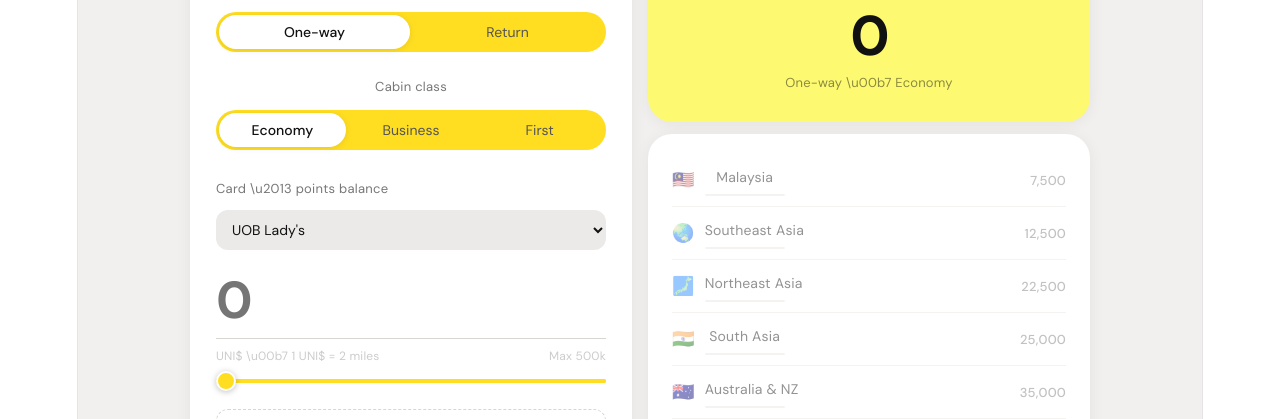
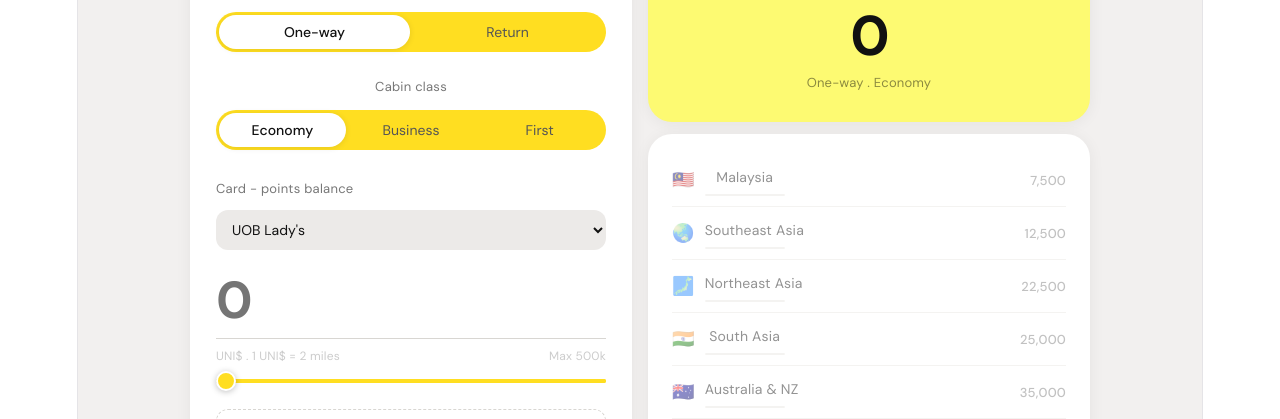
Before and after one commit to jamesliew/mileslah, a React (Vite) app: page / in a window 1280 px wide. Shown: the part 221-640 px from the top of the page. Built offline with nearby package versions, Linux system fonts and the light colour scheme.

Commit message:
fix unicode characters

```diff
--- a/src/App.jsx
+++ b/src/App.jsx
@@ -31,16 +31,16 @@ const DESTINATIONS = [
 const CARDS = [
   { id:"uob_ladies",   name:"UOB Lady's Card",             bank:"UOB",      mine:true,  bestMpd:4,   bestCat:"2 chosen categories",          localMpd:0.4, fxMpd:0.4,  fee:"S$194", feeWaive:true,  kfRatio:"1 UNI$ = 2 miles",        cap:"S$1,000/mth per category",        partners:"KrisFlyer, Asia Miles",                 perk:"Pick any 2 bonus categories per quarter",                  tag:"4mpd"    },
   { id:"uob_ppv",      name:"UOB Preferred Platinum Visa", bank:"UOB",      mine:true,  bestMpd:4,   bestCat:"Online & mobile contactless",   localMpd:0.4, fxMpd:0.4,  fee:"S$194", feeWaive:true,  kfRatio:"1 UNI$ = 2 miles",        cap:"S$600/mth mobile + S$600 online", partners:"KrisFlyer, Asia Miles",                 perk:"4 mpd just by tapping your phone to pay",                  tag:"4mpd"    },
-  { id:"citi_prestige",name:"Citi Prestige",               bank:"Citibank", mine:true,  bestMpd:2,   bestCat:"FCY / overseas",                localMpd:1.3, fxMpd:2.0,  fee:"S$652", feeWaive:false, kfRatio:"2.5 TYP = 1 mile",        cap:"Uncapped",                        partners:"11 programmes \u2013 all 3 alliances + IHG", perk:"80,000 TYP (32,000 miles) on annual fee payment",          tag:"premium" },
-  { id:"citi_rewards", name:"Citi Rewards",                bank:"Citibank", mine:true,  bestMpd:4,   bestCat:"Online shopping & contactless", localMpd:0.4, fxMpd:0.4,  fee:"S$194", feeWaive:true,  kfRatio:"2.5 TYP = 1 mile",        cap:"S$1,000/mth",                     partners:"11 programmes \u2013 widest in Singapore",   perk:"Same 4 mpd but transfers to 11 airlines vs UOB's 2",       tag:"4mpd"    },
-  { id:"dbs_wwmc",     name:"DBS Woman's World Mastercard",bank:"DBS",      mine:true,  bestMpd:4,   bestCat:"All online spend (any MCC)",    localMpd:0.4, fxMpd:1.2,  fee:"S$196", feeWaive:true,  kfRatio:"1 DBS Point = 2 miles",   cap:"S$1,000/mth",                     partners:"KrisFlyer, Asia Miles, Qantas",          perk:"Broadest online coverage \u2013 any merchant category counts", tag:"4mpd"    },
+  { id:"citi_prestige",name:"Citi Prestige",               bank:"Citibank", mine:true,  bestMpd:2,   bestCat:"FCY / overseas",                localMpd:1.3, fxMpd:2.0,  fee:"S$652", feeWaive:false, kfRatio:"2.5 TYP = 1 mile",        cap:"Uncapped",                        partners:"11 programmes - all 3 alliances + IHG", perk:"80,000 TYP (32,000 miles) on annual fee payment",          tag:"premium" },
+  { id:"citi_rewards", name:"Citi Rewards",                bank:"Citibank", mine:true,  bestMpd:4,   bestCat:"Online shopping & contactless", localMpd:0.4, fxMpd:0.4,  fee:"S$194", feeWaive:true,  kfRatio:"2.5 TYP = 1 mile",        cap:"S$1,000/mth",                     partners:"11 programmes - widest in Singapore",   perk:"Same 4 mpd but transfers to 11 airlines vs UOB's 2",       tag:"4mpd"    },
+  { id:"dbs_wwmc",     name:"DBS Woman's World Mastercard",bank:"DBS",      mine:true,  bestMpd:4,   bestCat:"All online spend (any MCC)",    localMpd:0.4, fxMpd:1.2,  fee:"S$196", feeWaive:true,  kfRatio:"1 DBS Point = 2 miles",   cap:"S$1,000/mth",                     partners:"KrisFlyer, Asia Miles, Qantas",          perk:"Broadest online coverage - any merchant category counts", tag:"4mpd"    },
   { id:"dbs_wplat",    name:"DBS Woman's Platinum",        bank:"DBS",      mine:true,  bestMpd:0.4, bestCat:"Base rate only",                localMpd:0.4, fxMpd:1.2,  fee:"S$30",  feeWaive:true,  kfRatio:"1 DBS Point = 2 miles",   cap:"Uncapped",                        partners:"KrisFlyer, Asia Miles, Qantas",          perk:"Keep to pool DBS Points with your Woman's World card",      tag:"base"    },
-  { id:"dbs_altitude", name:"DBS Altitude Visa",           bank:"DBS",      mine:false, bestMpd:6,   bestCat:"Airlines & hotels (Expedia)",  localMpd:1.3, fxMpd:2.2,  fee:"S$196", feeWaive:true,  kfRatio:"1 DBS Point = 2 miles",   cap:"Uncapped on local & overseas",    partners:"KrisFlyer, Asia Miles, Qantas",          perk:"DBS Points never expire \u2013 best for long-term accumulation", tag:"everyday"},
+  { id:"dbs_altitude", name:"DBS Altitude Visa",           bank:"DBS",      mine:false, bestMpd:6,   bestCat:"Airlines & hotels (Expedia)",  localMpd:1.3, fxMpd:2.2,  fee:"S$196", feeWaive:true,  kfRatio:"1 DBS Point = 2 miles",   cap:"Uncapped on local & overseas",    partners:"KrisFlyer, Asia Miles, Qantas",          perk:"DBS Points never expire - best for long-term accumulation", tag:"everyday"},
   { id:"uob_prvi",     name:"UOB PRVI Miles Visa",         bank:"UOB",      mine:false, bestMpd:3,   bestCat:"Regional (MY/TH/ID/VN)",       localMpd:1.4, fxMpd:2.4,  fee:"S$262", feeWaive:false, kfRatio:"1 UNI$ = 2 miles",        cap:"Uncapped",                        partners:"KrisFlyer, Asia Miles",                 perk:"Strong overseas rate; UNI$ pools with your Lady's & PPV",  tag:"overseas"},
   { id:"ocbc_voyage",  name:"OCBC Voyage",                 bank:"OCBC",     mine:false, bestMpd:2.3, bestCat:"FCY & overseas",               localMpd:1.6, fxMpd:2.3,  fee:"S$488", feeWaive:false, kfRatio:"1 VOYAGE = 1 KF mile",    cap:"Uncapped",                        partners:"KrisFlyer (no transfer fee)",            perk:"Highest local base rate in SG at 1.6 mpd; no transfer fee", tag:"local"   },
-  { id:"citi_premier", name:"Citi PremierMiles",           bank:"Citibank", mine:false, bestMpd:2.2, bestCat:"FCY spend",                    localMpd:1.2, fxMpd:2.2,  fee:"S$194", feeWaive:true,  kfRatio:"1 Citi Mile = 1 KF mile", cap:"Uncapped",                        partners:"11 programmes \u2013 same as Citi Prestige",  perk:"Citi Miles never expire; 10,000 bonus miles on annual fee", tag:"everyday"},
-  { id:"hsbc_travel",  name:"HSBC TravelOne",              bank:"HSBC",     mine:false, bestMpd:2.4, bestCat:"FCY spend",                    localMpd:1.2, fxMpd:2.4,  fee:"S$194", feeWaive:false, kfRatio:"2.5 HSBC Pts = 1 mile",   cap:"Uncapped",                        partners:"21 programmes \u2013 most in Singapore",     perk:"Only SG card with instant, fee-free KrisFlyer transfers",   tag:"overseas"},
-  { id:"kf_uob",       name:"KrisFlyer UOB",               bank:"UOB",      mine:false, bestMpd:3,   bestCat:"SIA Group (SQ/Scoot/KrisShop)",localMpd:1.2, fxMpd:1.2,  fee:"S$196", feeWaive:false, kfRatio:"Direct \u2013 no conversion", cap:"Uncapped on SIA Group",         partners:"KrisFlyer only",                         perk:"Miles auto-credited monthly \u2013 no transfer step, no fee", tag:"direct"  },
+  { id:"citi_premier", name:"Citi PremierMiles",           bank:"Citibank", mine:false, bestMpd:2.2, bestCat:"FCY spend",                    localMpd:1.2, fxMpd:2.2,  fee:"S$194", feeWaive:true,  kfRatio:"1 Citi Mile = 1 KF mile", cap:"Uncapped",                        partners:"11 programmes - same as Citi Prestige",  perk:"Citi Miles never expire; 10,000 bonus miles on annual fee", tag:"everyday"},
+  { id:"hsbc_travel",  name:"HSBC TravelOne",              bank:"HSBC",     mine:false, bestMpd:2.4, bestCat:"FCY spend",                    localMpd:1.2, fxMpd:2.4,  fee:"S$194", feeWaive:false, kfRatio:"2.5 HSBC Pts = 1 mile",   cap:"Uncapped",                        partners:"21 programmes - most in Singapore",     perk:"Only SG card with instant, fee-free KrisFlyer transfers",   tag:"overseas"},
+  { id:"kf_uob",       name:"KrisFlyer UOB",               bank:"UOB",      mine:false, bestMpd:3,   bestCat:"SIA Group (SQ/Scoot/KrisShop)",localMpd:1.2, fxMpd:1.2,  fee:"S$196", feeWaive:false, kfRatio:"Direct - no conversion", cap:"Uncapped on SIA Group",         partners:"KrisFlyer only",                         perk:"Miles auto-credited monthly - no transfer step, no fee", tag:"direct"  },
 ];
 
 const TAG_META = {
@@ -165,7 +165,7 @@ function CalculatorTab({ t }) {
           return (
             <div key={entry.id} style={{ marginBottom:26 }}>
               <div style={{ display:"flex", justifyContent:"space-between", alignItems:"center", marginBottom:8 }}>
-                <p style={{ ...lbl, marginBottom:0 }}>Card {entries.length>1?i+1:""} \u2013 points balance</p>
+                <p style={{ ...lbl, marginBottom:0 }}>Card {entries.length>1?i+1:""} - points balance</p>
                 {entries.length>1 && (
                   <button onClick={() => removeEntry(entry.id)} style={{ background:"none", border:"none", fontSize:13, color:t.textTer, cursor:"pointer", fontFamily:"inherit" }}>Remove</button>
                 )}
@@ -192,7 +192,7 @@ function CalculatorTab({ t }) {
                 }}
               />
               <div style={{ display:"flex", justifyContent:"space-between", marginTop:4, marginBottom:10 }}>
-                <span style={{ fontSize:12, color:t.ctMute }}>{bank.currency} \u00b7 {bank.note}</span>
+                <span style={{ fontSize:12, color:t.ctMute }}>{bank.currency} . {bank.note}</span>
                 <span style={{ fontSize:12, color:t.ctMute }}>Max {MAX/1000}k</span>
               </div>
 
@@ -229,7 +229,7 @@ function CalculatorTab({ t }) {
             {totalMiles.toLocaleString()}
           </p>
           <p style={{ fontSize:13, color:"rgba(0,0,0,0.45)", margin:"6px 0 0" }}>
-            {trip==="return"?"Return":"One-way"} \u00b7 {cabin.charAt(0).toUpperCase()+cabin.slice(1)}
+            {trip==="return"?"Return":"One-way"} . {cabin.charAt(0).toUpperCase()+cabin.slice(1)}
           </p>
         </div>
 
@@ -355,7 +355,7 @@ function ComparisonTab({ t }) {
         })}
       </div>
       <p style={{ fontSize:11, color:t.textMuted, marginTop:20, lineHeight:1.6 }}>
-        * Annual fee waiver available on request. Earn rates as of early 2026 \u2013 subject to change. Tap any card to expand.
+        * Annual fee waiver available on request. Earn rates as of early 2026 - subject to change. Tap any card to expand.
       </p>
     </div>
   );
```
Also changed, not shown: 1 other file (tests, documents, lock files or other folders).
